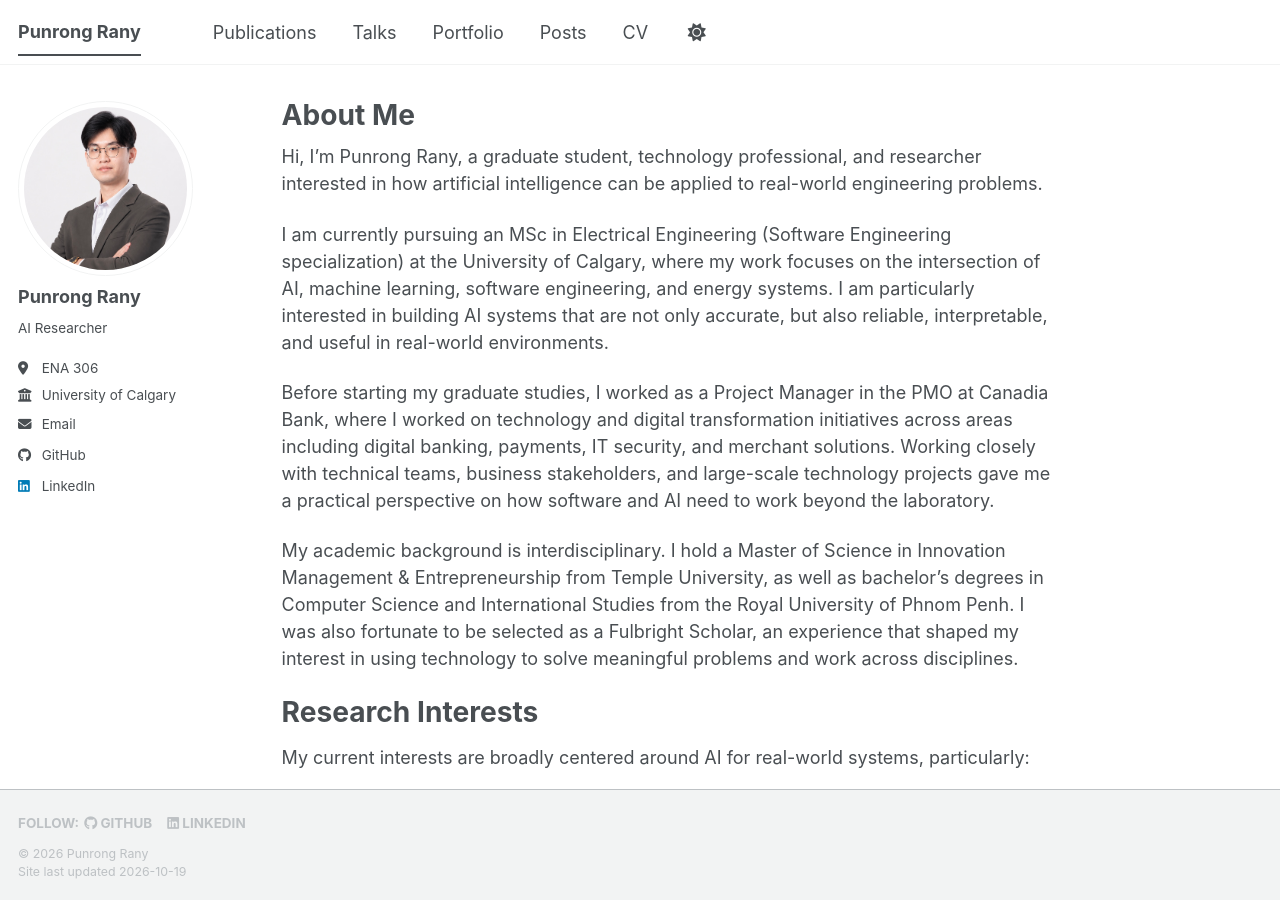
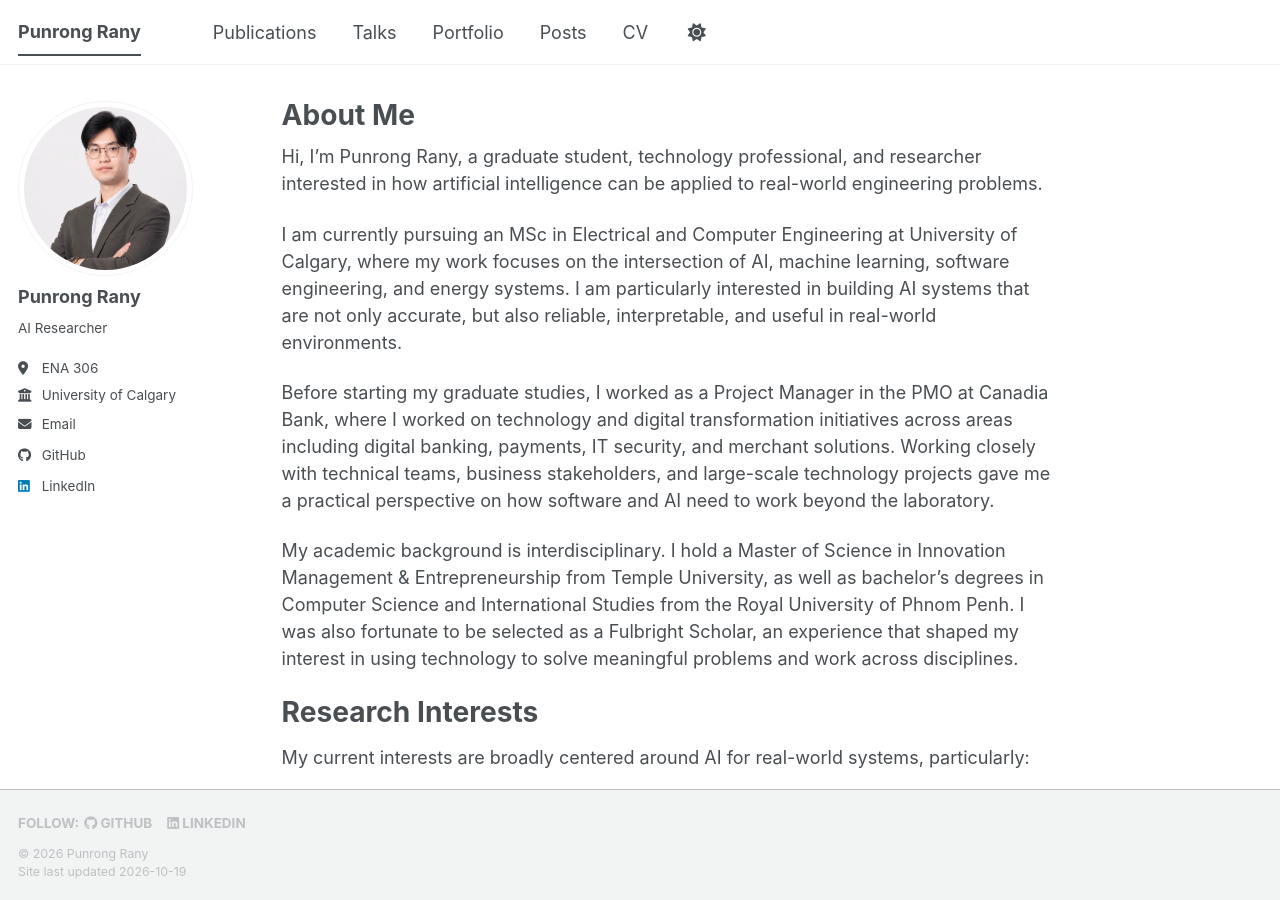
Before and after one commit to punrong/punrong.github.io, a Jekyll site: the page built from _pages/about.md, in a window 1280 px wide and 900 px high. Built offline with Jekyll 4.4.1, drawn with Linux system fonts in a browser that asks for light colours; a style sheet for code colours, icons or effects is not loaded.

Commit message:
update about me

```diff
--- a/_pages/about.md
+++ b/_pages/about.md
@@ -9,7 +9,7 @@ redirect_from:
 
 Hi, I’m Punrong Rany, a graduate student, technology professional, and researcher interested in how artificial intelligence can be applied to real-world engineering problems.
 
-I am currently pursuing an MSc in Electrical Engineering (Software Engineering specialization) at the University of Calgary, where my work focuses on the intersection of AI, machine learning, software engineering, and energy systems. I am particularly interested in building AI systems that are not only accurate, but also reliable, interpretable, and useful in real-world environments.
+I am currently pursuing an MSc in Electrical and Computer Engineering at University of Calgary, where my work focuses on the intersection of AI, machine learning, software engineering, and energy systems. I am particularly interested in building AI systems that are not only accurate, but also reliable, interpretable, and useful in real-world environments.
 
 Before starting my graduate studies, I worked as a Project Manager in the PMO at Canadia Bank, where I worked on technology and digital transformation initiatives across areas including digital banking, payments, IT security, and merchant solutions. Working closely with technical teams, business stakeholders, and large-scale technology projects gave me a practical perspective on how software and AI need to work beyond the laboratory.
 
```
